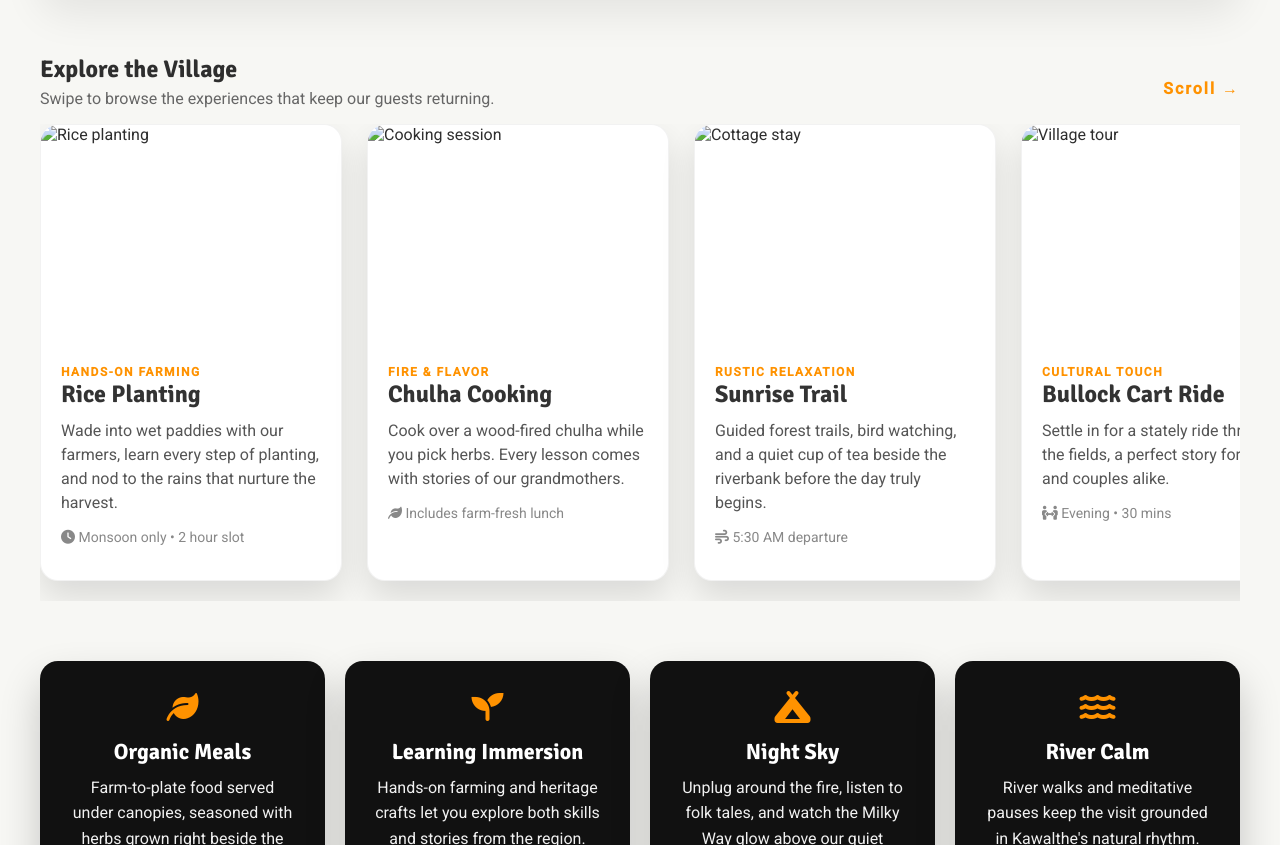
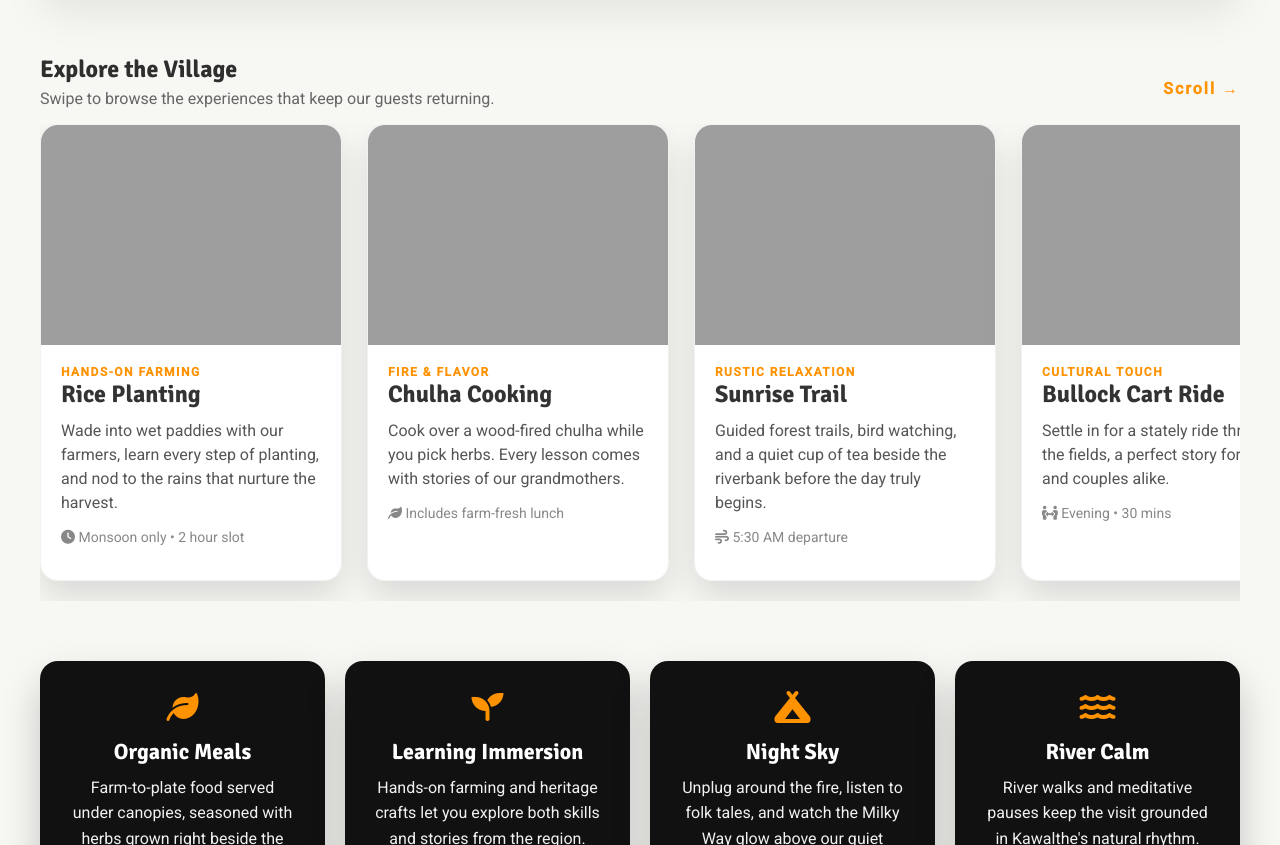
Before and after one commit to omkarbhoite813/Agro_tourism, a plain HTML site: page activity.html in a window 1280 px wide. Shown: the part 1080-1925 px from the top of the page. Drawn offline with Linux system fonts and the light colour scheme; the site is published under a folder, as on GitHub Pages, so addresses that start at the root find nothing.

Commit message:
Update activity.html

```diff
--- a/activity.html
+++ b/activity.html
@@ -62,7 +62,7 @@
 
         .activity-hero {
             height: 80vh;
-            background-image: url('/images/slide5.jpg');
+            background-image: url('images/slide5.jpg');
             background-size: cover;
             background-position: center;
             display: flex;
@@ -387,7 +387,7 @@
         </div>
         <div class="activity-grid">
             <article class="activity-card">
-                <img src="/images/agro2.jpg" alt="Rice planting">
+                <img src="images/agro2.jpg" alt="Rice planting">
                 <div class="activity-card-content">
                     <div class="tag">Hands-on farming</div>
                     <h3>Rice Planting</h3>
@@ -397,7 +397,7 @@
             </article>
 
             <article class="activity-card">
-                <img src="/images/agro3.JPG" alt="Cooking session">
+                <img src="images/agro3.JPG" alt="Cooking session">
                 <div class="activity-card-content">
                     <div class="tag">Fire & Flavor</div>
                     <h3>Chulha Cooking</h3>
@@ -407,7 +407,7 @@
             </article>
 
             <article class="activity-card">
-                <img src="/images/slide4.jpg" alt="Cottage stay">
+                <img src="images/slide4.jpg" alt="Cottage stay">
                 <div class="activity-card-content">
                     <div class="tag">Rustic Relaxation</div>
                     <h3>Sunrise Trail</h3>
@@ -417,7 +417,7 @@
             </article>
 
             <article class="activity-card">
-                <img src="/images/slide3.jpg" alt="Village tour">
+                <img src="images/slide3.jpg" alt="Village tour">
                 <div class="activity-card-content">
                     <div class="tag">Cultural touch</div>
                     <h3>Bullock Cart Ride</h3>
@@ -427,7 +427,7 @@
             </article>
 
             <article class="activity-card">
-                <img src="/images/agro2.jpg" alt="Campfire">
+                <img src="images/agro2.jpg" alt="Campfire">
                 <div class="activity-card-content">
                     <div class="tag">Evening warmth</div>
                     <h3>Campfire & Folklore</h3>
```
